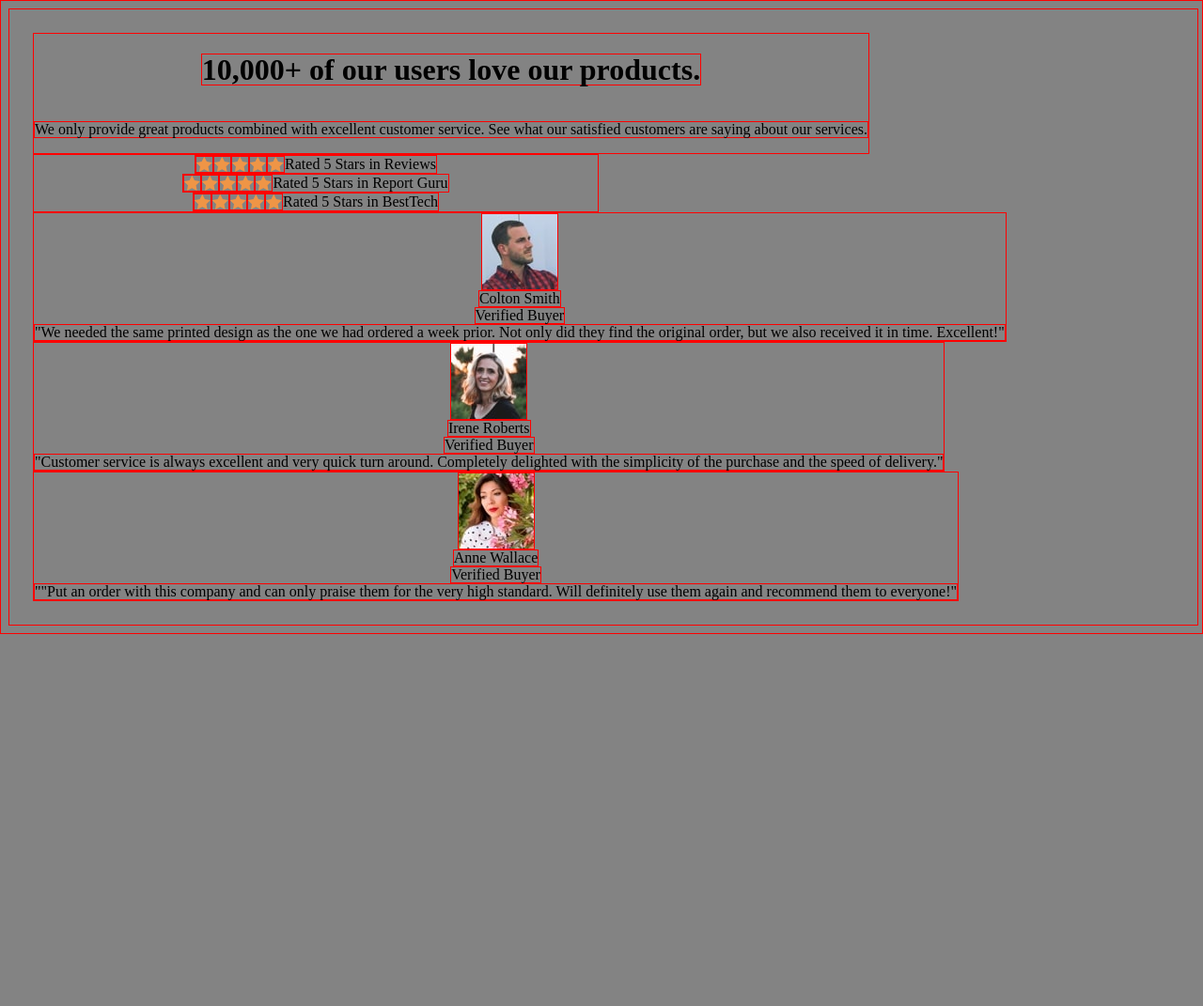
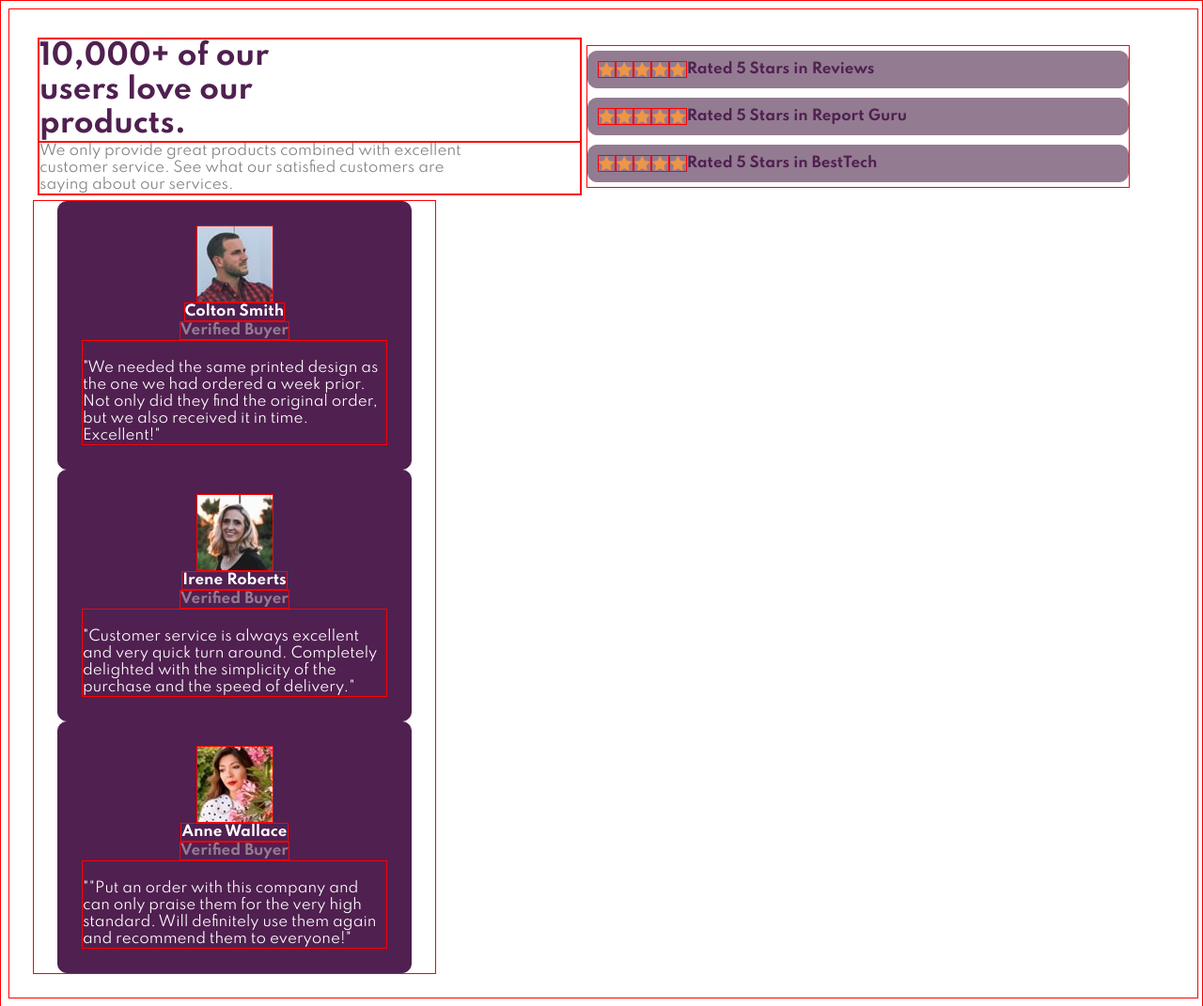
Before and after one commit to OperationNorthwoods/SocialProof, a plain HTML site: page social-proof-section-master/index.html in a window 1280 px wide. Shown: the whole page at 94% size. Before the commit the page ends 800 px from the top, so only its background shows below. Drawn offline with Linux system fonts and the light colour scheme.

Commit message:
todays progress on SocialProof
about 70% there in my estimation. starting to add final fonts and colors.

```diff
--- a/social-proof-section-master/app.css
+++ b/social-proof-section-master/app.css
@@ -24,7 +24,7 @@ time, mark, audio, video {
 	vertical-align: baseline;
 }
 /* HTML5 display-role reset for older browsers */
-article, aside, details, figcaption, figure,
+/*article, aside, details, figcaption, figure,
 footer, header, hgroup, menu, nav, section {
 	display: block;
 }
@@ -49,7 +49,6 @@ table {
 
 /* =====================================END CSS RESET===================================== */
 
-
 html {
 box-sizing: border-box;
 font-size: 20px;
@@ -57,6 +56,8 @@ background-image:
     url("\images\bg-pattern-top-mobile.svg")
     url("\images\bg-pattern-bottom-mobile.svg") ;
 background-position: 0% 0%, 50% 50%;
+font-family: 'Spartan', sans-serif;
+font-size: 15px;
 }
 
 body {
@@ -75,63 +76,128 @@ body .main-headline {
 
 .main-headline {
 display: flex;
-align-items: center;
+align-items: left;
+    /* ^^^ used this instead of text-align: left; under each individual h1 & p ^^^ */
 flex-direction: column;
+margin: 5px 5px;
+/* line-height: 50px; */
+width: 47.5%;
+}
+
+.main-headline h1 {
+margin: 0px 0px;
+color: hsl(300, 43%, 22%);
+font-weight: 700;
+}
+
+.main-headline p {
+margin: 0px 0px;
+color: grey;
 }
 
 .five-star-all {
 display: flex;
-align-items: center;
+align-items: left;
 flex-direction: column;
-width: 600px;
+width: 47.5%;
+color: hsl(300, 43%, 22%);
+font-weight: 600;
 }
 
 .five-star-1 {
 display: flex;
-align-items: center;
+align-items: left;
+background-color: hsl(303, 10%, 53%);
+border: 1px solid hsl(303, 10%, 53%);
+border-radius: 10px;
+padding: 10px;
+margin: 5px 0px;
 }
 
 .five-star-2 {
 display: flex;
-align-items: center;
+align-items: left;
+background-color: hsl(303, 10%, 53%);
+border: 1px solid hsl(303, 10%, 53%);
+border-radius: 10px;
+padding: 10px;
+margin: 5px 0px;
 }
 
 .five-star-3 {
 display: flex;
-align-items: center;
+align-items: left;
+background-color: hsl(303, 10%, 53%);
+border: 1px solid hsl(303, 10%, 53%);
+border-radius: 10px;
+padding: 10px;
+margin: 5px 0px;
+}
+
+.testimonial-all {
+display: flex;
+flex-direction: row;
+width: 100%;
 }
 
 .testimonial-1 {
 display: flex;
 align-items: center;
 flex-direction: column;
+width: 325px;
+padding: 25px 25px;
+margin: 0px 25px;
+background-color: hsl(300, 43%, 22%);
+border: 1px solid hsl(300, 43%, 22%);
+border-radius: 10px;
+color: white;
+
 }
 
 .testimonial-2 {
 display: flex;
 align-items: center;
 flex-direction: column;
+width: 325px;
+padding: 25px 25px;
+margin: 0px 25px;
+background-color: hsl(300, 43%, 22%);
+border: 1px solid hsl(300, 43%, 22%);
+border-radius: 10px;
+color: white;
 }
 
 .testimonial-3 {
 display: flex;
 align-items: center;
 flex-direction: column;
+width: 325px;
+padding: 25px 25px;
+margin: 0px 25px;
+background-color: hsl(300, 43%, 22%);
+border: 1px solid hsl(300, 43%, 22%);
+border-radius: 10px;
+color: white;
+
 }
 
 .testimonial-name {
 display: flex;
 align-items: center;
+font-weight: 600;
 }
 
 .testimonial-verified {
 display: flex;
 align-items: center;
+color: hsl(303, 10%, 53%);
+font-weight: 600;
 }
 
 .testimonial-body {
 display: flex;
 align-items: center;
+padding: 20px 0px 0px;
 }
 
 /* .attribution {
@@ -141,7 +207,7 @@ align-items: center;
 
 /* ======media queries====== */
 
-@media (min-width: 768px)
+@media (min-width: 375px)
 {
     html {
         background-image:
@@ -150,7 +216,7 @@ align-items: center;
 background-position: 0% 0%, 50% 50%;
     }
     body {
-        background-color: rgb(131, 131, 131);
+        background-color: rgb(255, 255, 255);
         flex-direction: row;
         flex-wrap: wrap;
         height: 95%;
@@ -161,6 +227,10 @@ background-position: 0% 0%, 50% 50%;
     .five-star-all {
         /* padding: 200px; */
     }
+
+    .testimonial-all {
+        height: 50%;
+    }
 }
 
 * {border: 1px solid red}
--- a/social-proof-section-master/index.html
+++ b/social-proof-section-master/index.html
@@ -21,15 +21,22 @@
       }
     </style> -->
 
+  <link rel="preconnect" href="https://fonts.googleapis.com">
+  <link rel="preconnect" href="https://fonts.gstatic.com" crossorigin>
+  <link href="https://fonts.googleapis.com/css2?family=Spartan:wght@400;500;700&display=swap" rel="stylesheet">
+
+  <!-- font-family: 'Spartan', sans-serif; place font in code -->
+
   <link rel="stylesheet" href="app.css">
 
 </head>
 
 <body>
   <div class="main-headline">
-    <h1>10,000+ of our users love our products.</h1>
+    <h1>10,000+ of our<br>users love our<br>products.</h1>
 
-    <p>We only provide great products combined with excellent customer service. See what our satisfied customers are
+    <p>We only provide great products combined with excellent<br>customer service. See what our satisfied customers
+      are<br>
       saying about our services.</p>
   </div>
 
@@ -60,6 +67,7 @@
     </div>
   </section>
 
+  <section class="testimonials-all">
     <section class="testimonial-1">
       <img src=".\images\image-colton.jpg" alt="colton headshot">
       <div class="testimonial-name">Colton Smith</div>
@@ -72,7 +80,8 @@
       <img src=".\images\image-irene.jpg" alt="irene headshot">
       <div class="testimonial-name">Irene Roberts</div>
       <div class="testimonial-verified">Verified Buyer</div>
-    <div class="testimonial-body">"Customer service is always excellent and very quick turn around. Completely delighted
+      <div class="testimonial-body">"Customer service is always excellent and very quick turn around. Completely
+        delighted
         with the simplicity of the
         purchase and the speed of delivery."</div>
     </section>
@@ -81,8 +90,10 @@
       <img src=".\images\image-anne.jpg" alt="anne headshot">
       <div class="testimonial-name">Anne Wallace</div>
       <div class="testimonial-verified">Verified Buyer</div>
-    <div class="testimonial-body">""Put an order with this company and can only praise them for the very high standard.
+      <div class="testimonial-body">""Put an order with this company and can only praise them for the very high
+        standard.
         Will definitely use them again and recommend them to everyone!"</div>
+    </section>
   </section>
 
   <div class="attribution" hidden>
```
Lines whose indentation alone changed are shown as unchanged.
